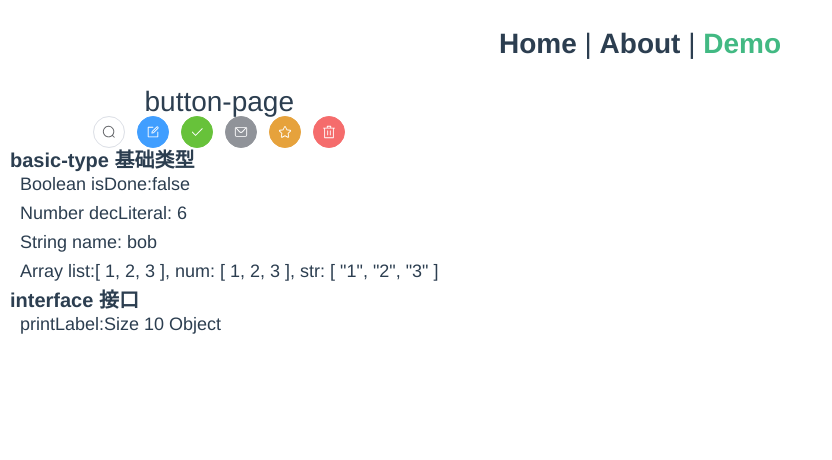
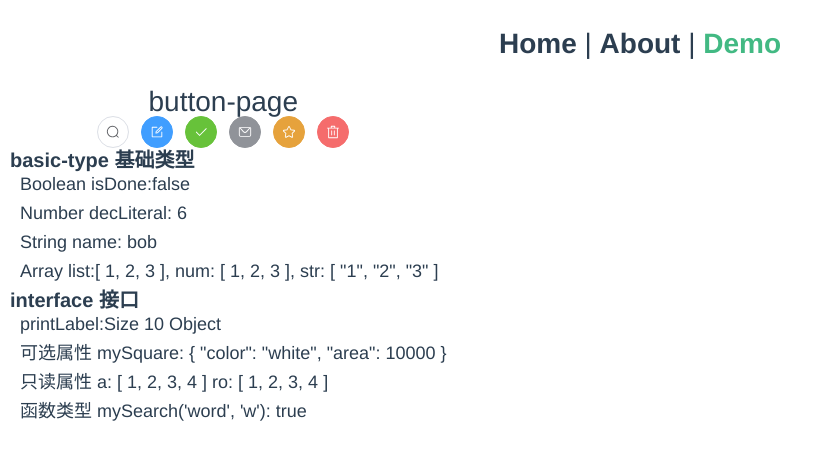
Before and after one commit to Shuo-Mr/vue3-template-ts, a Vue app: page /#/demo in a window 1280 px wide. Shown: the top 460 px of the page, without its empty margins (0-832 px from the left). Built offline with nearby package versions, Linux system fonts and the light colour scheme.

Commit message:
fix: interface-test

```diff
--- a/src/views/Demo/components/InterfaceTest/InterfaceTest.ts
+++ b/src/views/Demo/components/InterfaceTest/InterfaceTest.ts
@@ -3,25 +3,90 @@
  * @Author: Xiaochun liu
  * @Date: 2022-08-12 16:03:48
  * @LastEditors: Lxc 1533761120@qq.com
- * @LastEditTime: 2022-09-01 15:30:38
+ * @LastEditTime: 2022-09-02 10:38:33
  */
 import { defineComponent } from 'vue';
 
 interface LabelledValue {
   label: string;
 }
+// 可选属性
+interface SquareConfig {
+  color?: string;
+  width?: number;
+  [propName: string]: any; // 添加一个字符串索引签名，前提是你能够确定这个对象可能具有某些做为特殊用途使用的额外属性
+}
+// 只读属性
+// interface Point {
+//   readonly x: number;
+//   readonly y: number;
+// }
+
+// 函数类型
+interface SearchFunc {
+  // 函数必须返回布尔值
+  (source: string, subString: string): boolean
+}
+// 可索引的类型
+interface StringArray {
+  // 当用 number去索引StringArray时会得到string类型的返回值
+  [index: number]: string
+}
 
 export default defineComponent({
   name: 'interfaceTest',
   setup() {
+    // LabelledValue
     function printLabel(labelledObj: LabelledValue): string {
       return `printLabel:${labelledObj.label}`;
     }
     const myObj = { size: 10, label: 'Size 10 Object' };
     const print: string = printLabel(myObj);
 
+    // SquareConfig
+    function createSquare(config: SquareConfig): {color: string, area: number} {
+      const newSquare = { color: 'white', area: 100 };
+      if (config.color) {
+        newSquare.color = config.color;
+      }
+      if (config.width) {
+        newSquare.area = config.width * config.width;
+      }
+      return newSquare;
+    }
+    const obj = { colo: 'red', width: 100 }; // 绕开检查
+    // const mySquare = createSquare({ color: 'black' }); // √
+    const mySquare = createSquare(obj);
+
+    // Point // 做为变量使用的话用 const，若做为属性则使用readonly。
+    // const p1: Point = { x: 10, y: 20 };
+    // p1.x = 5; // error!
+    let a: number[] = [1, 2, 3, 4];
+    const ro: ReadonlyArray<number> = a; // ReadonlyArray<T>确保数组创建后再也不能被修改
+    // ro[0] = 12; // error!
+    // ro.push(5); // error!
+    // ro.length = 100; // error!
+    // a = ro; // error!
+    a = ro as number[];
+
+    // SearchFunc
+    const mySearch: SearchFunc = function fun(source: string, subString: string) : boolean {
+      const result = source.search(subString);
+      return result > -1;
+    };
+    console.log('mySearch("word", "w"):', mySearch('word', 'w'));
+
+    // StringArray
+    const myArray: StringArray = ['Bob', 'Fred'];
+    const myStr: string = myArray[0];
+    console.log('myStr', myStr);
+
     return {
       print,
+      mySquare,
+      a,
+      ro,
+      mySearch,
     };
   },
 });
--- a/src/views/Demo/components/InterfaceTest/InterfaceTest.vue
+++ b/src/views/Demo/components/InterfaceTest/InterfaceTest.vue
@@ -3,13 +3,16 @@
  * @Author: Xiaochun liu
  * @Date: 2022-08-12 16:03:37
  * @LastEditors: Lxc 1533761120@qq.com
- * @LastEditTime: 2022-08-12 18:02:06
+ * @LastEditTime: 2022-09-02 10:22:13
 -->
 <template>
   <div class="wrapper">
     <h3>interface 接口</h3>
     <div class="content">
       <div>{{ print }}</div>
+      <div>可选属性 mySquare: {{ mySquare }}</div>
+      <div>只读属性 a: {{ a }} ro: {{ ro }}</div>
+      <div>函数类型 mySearch('word', 'w'): {{ mySearch('word', 'w')}}</div>
     </div>
   </div>
 </template>
```
